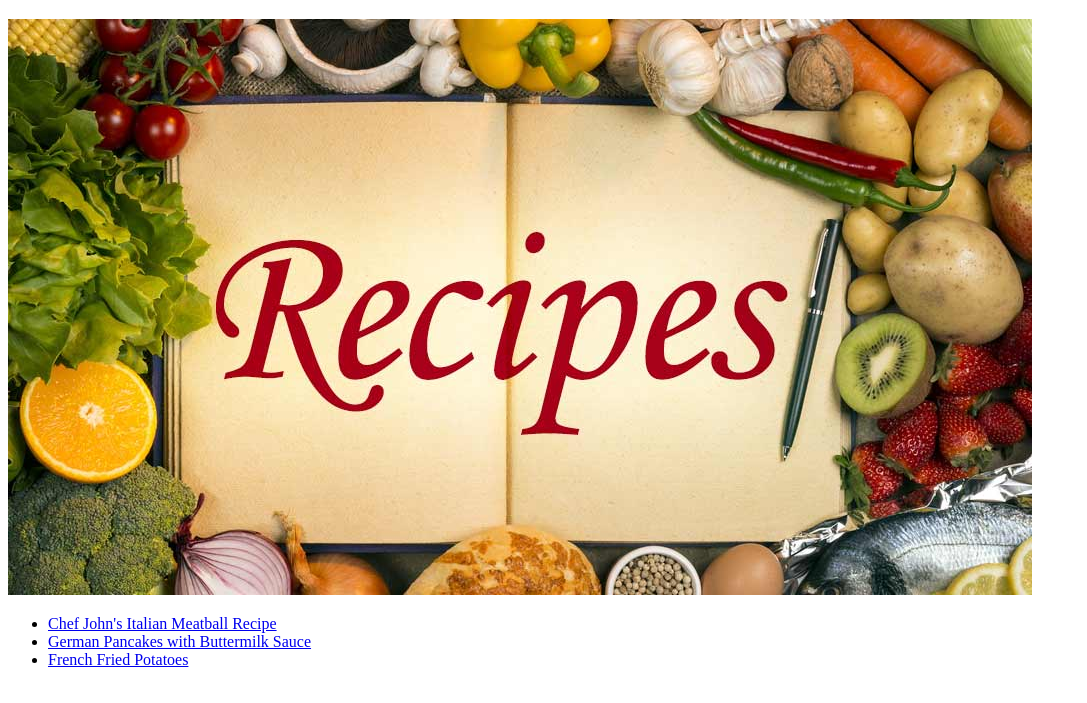
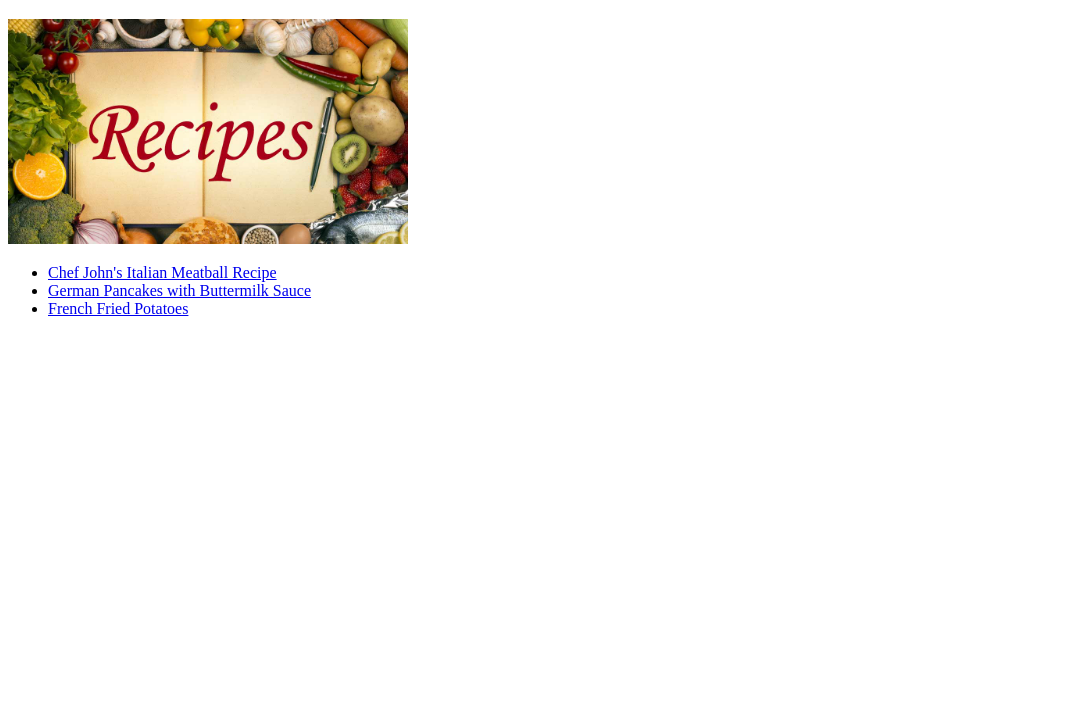
Before and after one commit to jkluse/odin-recipes, a plain HTML site: page index.html in a window 1280 px wide. Shown: the part 61-764 px from the top of the page, without its empty margins (0-1087 px from the left). Drawn offline with Linux system fonts and the light colour scheme.

Commit message:
Recipe Image added

```diff
--- a/index.html
+++ b/index.html
@@ -8,7 +8,7 @@
 </head>
 <body>
   <h1>Odin Recipes</h1>
-  <img src="img/recipes.jpeg" alt="Recipes">
+  <img src="img/recipes.jpeg" alt="Recipes" width="400px">
   <br>
   <ul>
     <li><a href="recipes/meatballs.html">Chef John's Italian Meatball Recipe</a></li>
```
